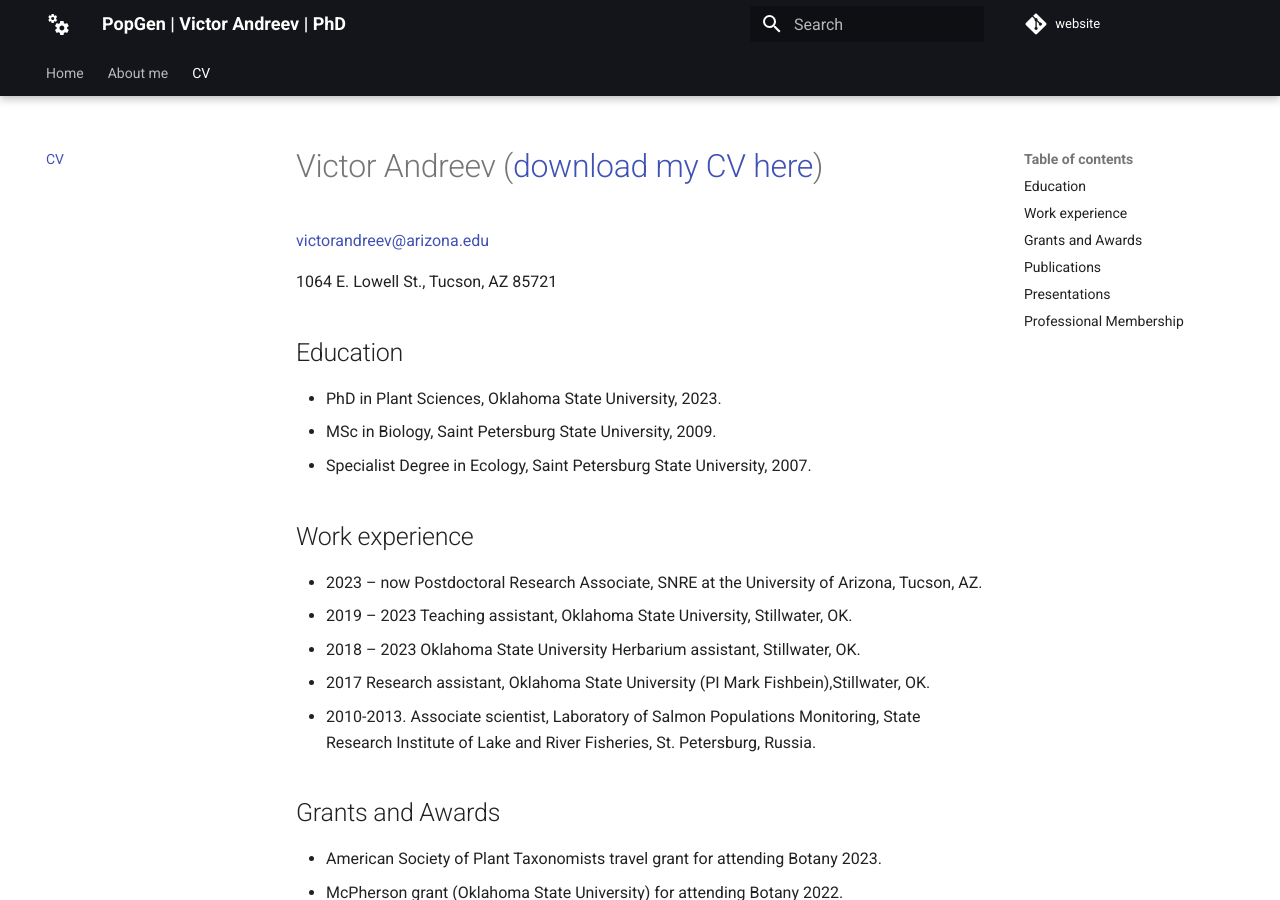
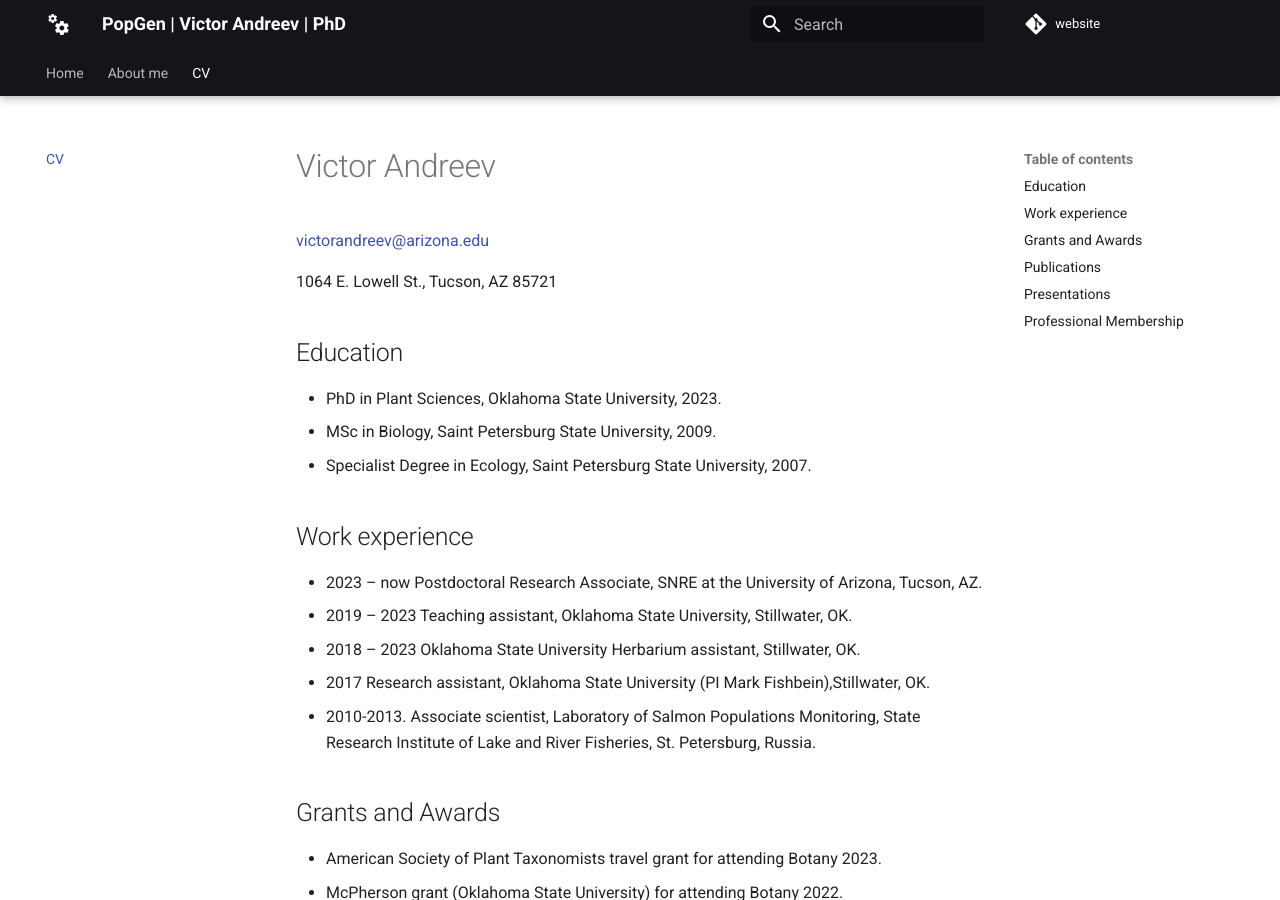
Before and after one commit to victor-andreev/ghpages_website, an MkDocs documentation site: the page built from docs/cv.md, in a window 1280 px wide and 900 px high. Built offline with MkDocs 1.6.1 and Material for MkDocs 9.7.7, drawn with Linux system fonts in a browser that asks for light colours; some web fonts are replaced; comment, search, counter and statistics services are not loaded.

Commit message:
Update cv.md

```diff
--- a/docs/cv.md
+++ b/docs/cv.md
@@ -1,4 +1,4 @@
-# Victor Andreev           ([download my CV here](https://github.com/victor-andreev/website/blob/main/docs/Andreev_CV_2024.pdf))
+# Victor Andreev           <!-- ([download my CV here](https://github.com/victor-andreev/website/blob/main/docs/Andreev_CV_2024.pdf)) -->
 
 victorandreev@arizona.edu
 
```
